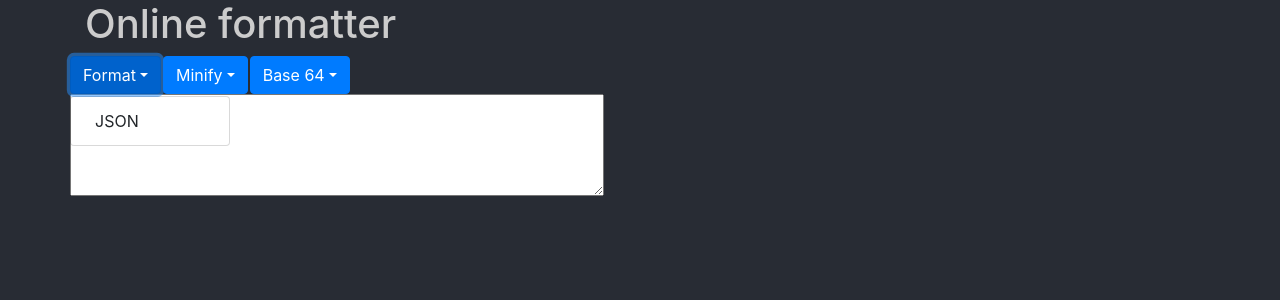
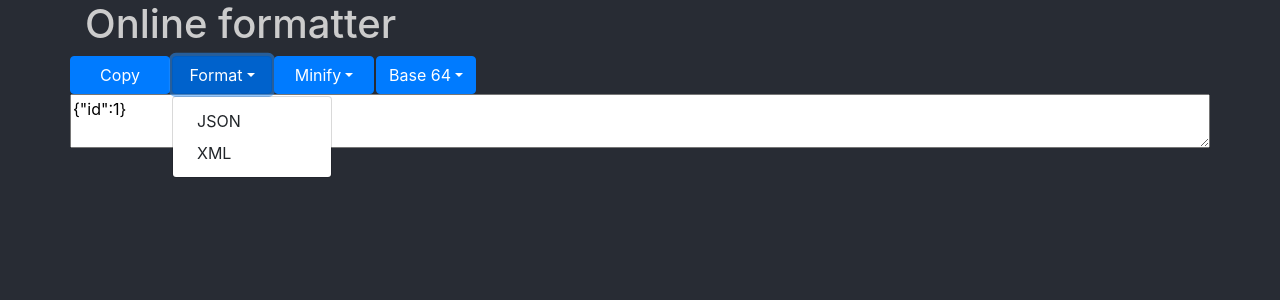
Before and after one commit to aaronarriero/onlineformatter, a React (Create React App) app: page / in a window 1280 px wide. Both pictures are taken after a click on the button "Format". Shown: the top 300 px of the page. Built offline with nearby package versions, Linux system fonts and the light colour scheme.

Commit message:
Feedback style can now be set. XML can be formatted.

```diff
--- a/src/App.css
+++ b/src/App.css
@@ -9,3 +9,18 @@ h1 {
 button {
   margin-right: 2px;
 }
+
+.btn {
+  min-width: 100px;
+}
+
+textarea
+{
+  width: 100%;
+}
+
+.textarea-wrapper {
+  display: block;
+  margin-left: -15px;
+  margin-right: -15px;
+}
--- /dev/null
+++ b/src/components/CopyButton.js
@@ -0,0 +1,33 @@
+import React from 'react';
+import {Button} from "react-bootstrap";
+
+class CopyButton extends React.Component {
+    copyToClipboard = (e) => {
+        if (this.props.textArea) {
+            this.props.textArea.select();
+            document.execCommand('copy');
+            e.target.focus();
+            this.setState({feedback: 'Text copied to clipboard', feedbackStyle: 'success'})
+        }
+    };
+
+    render() {
+        return (
+            <div>
+                {
+                    document.queryCommandSupported('copy') &&
+                    <Button
+                        variant='primary'
+                        title='Copy'
+                        id='copy'
+                        onClick={this.copyToClipboard}>
+                        Copy
+                    </Button>
+                }
+            </div>
+        );
+    }
+
+}
+
+export default CopyButton;
--- /dev/null
+++ b/src/components/Feedback.js
@@ -0,0 +1,20 @@
+import React, {Component} from "react";
+import {Alert} from "react-bootstrap";
+
+class Feedback extends Component {
+    render() {
+        const {message, messageStyle} = this.props
+        return (
+            message &&
+            <Alert
+                key="feedbackAlert"
+                variant={messageStyle}
+                role="alert"
+            >
+                {message}
+            </Alert>
+        );
+    }
+}
+
+export default Feedback
--- a/src/components/Formatter.js
+++ b/src/components/Formatter.js
@@ -1,15 +1,19 @@
 import React, {Component} from "react";
 import {Container, Dropdown, DropdownButton, Row} from "react-bootstrap";
+import Feedback from "./Feedback";
+import CopyButton from "./CopyButton";
 
 class Formatter extends Component {
     constructor(props) {
         super(props);
         this.state = {
             text: '{"id":1}',
-            feedback: ''
+            feedback: '',
+            feedbackStyle: 'primary'
         };
         this.handleChange = handleChange.bind(this)
         this.formatJSON = formatJSON.bind(this)
+        this.formatXML = formatXML.bind(this)
         this.base64Encode = base64Encode.bind(this)
         this.base64Decode = base64Decode.bind(this)
         this.minifyJSON = minifyJSON.bind(this)
@@ -19,12 +23,14 @@ class Formatter extends Component {
         return (
             <Container>
                 <Row>
+                    <CopyButton textArea={this.textArea}/>
                     <DropdownButton
                         variant='primary'
                         title='Format'
                         id='format'
                     >
                         <Dropdown.Item onClick={this.formatJSON}>JSON</Dropdown.Item>
+                        <Dropdown.Item onClick={this.formatXML}>XML</Dropdown.Item>
                     </DropdownButton>
                     <DropdownButton
                         variant='primary'
@@ -42,17 +48,16 @@ class Formatter extends Component {
                         <Dropdown.Item onClick={this.base64Decode}>Decode</Dropdown.Item>
                     </DropdownButton>
                 </Row>
-                <Row>
+                <div className={"textarea-wrapper"}>
                     <textarea
                         value={this.state.text}
                         onChange={this.handleChange}
+                        ref={(textarea) => this.textArea = textarea}
                         name="textarea"
-                        rows={4}
-                        cols={50}
                     />
-                </Row>
+                </div>
                 <Row>
-                    <span>{this.state.feedback}</span>
+                    <Feedback message={this.state.feedback} messageStyle={this.state.feedbackStyle}/>
                 </Row>
             </Container>
         );
@@ -67,9 +72,9 @@ function formatJSON() {
     try {
         let array = JSON.parse(this.state.text)
         let text = JSON.stringify(array, null, '  ')
-        this.setState({text: text, feedback: 'Formatted JSON'})
+        this.setState({text: text, feedback: 'Formatted JSON', feedbackStyle: 'success'})
     } catch (e) {
-        this.setState({feedback: 'This is not JSON...'})
+        this.setState({feedback: 'This is not JSON...', feedbackStyle: 'warning'})
     }
 }
 
@@ -77,25 +82,37 @@ function minifyJSON() {
     try {
         let array = JSON.parse(this.state.text)
         let text = JSON.stringify(array)
-        this.setState({text: text, feedback: 'Minified JSON'})
+        this.setState({text: text, feedback: 'Minified JSON', feedbackStyle: 'success'})
     } catch (e) {
-        this.setState({feedback: 'This is not JSON...'})
+        this.setState({feedback: 'This is not JSON...', feedbackStyle: 'warning'})
     }
 }
 
 function base64Encode() {
     let text = btoa(this.state.text)
-    this.setState({text: text, feedback: 'Encoded into Base64'})
+    this.setState({text: text, feedback: 'Encoded into Base64', feedbackStyle: 'success'})
 }
 
 function base64Decode() {
     try {
         let text = atob(this.state.text)
-        this.setState({text: text, feedback: 'Decoded from Base64'})
+        this.setState({text: text, feedback: 'Decoded from Base64', feedbackStyle: 'success'})
     } catch (e) {
-        this.setState({feedback: 'This is not in Base64...'})
+        this.setState({feedback: 'This is not in Base64...', feedbackStyle: 'warning'})
+    }
 }
 
+// https://stackoverflow.com/a/49458964
+function formatXML() {
+    let formatted = '', indent= '';
+    let xml = this.state.text
+    let tab = '\t';
+    xml.split(/>\s*</).forEach(function(node) {
+        if (node.match( /^\/\w/ )) indent = indent.substring(tab.length);
+        formatted += indent + '<' + node + '>\r\n';
+        if (node.match( /^<?\w[^>]*[^/]$/ )) indent += tab;
+    });
+    this.setState({text: formatted.substring(1, formatted.length-3), feedback: 'Formatted XML', feedbackStyle: 'success'})
 }
 
 export default Formatter;
```
Lines whose indentation alone changed are shown as unchanged.
